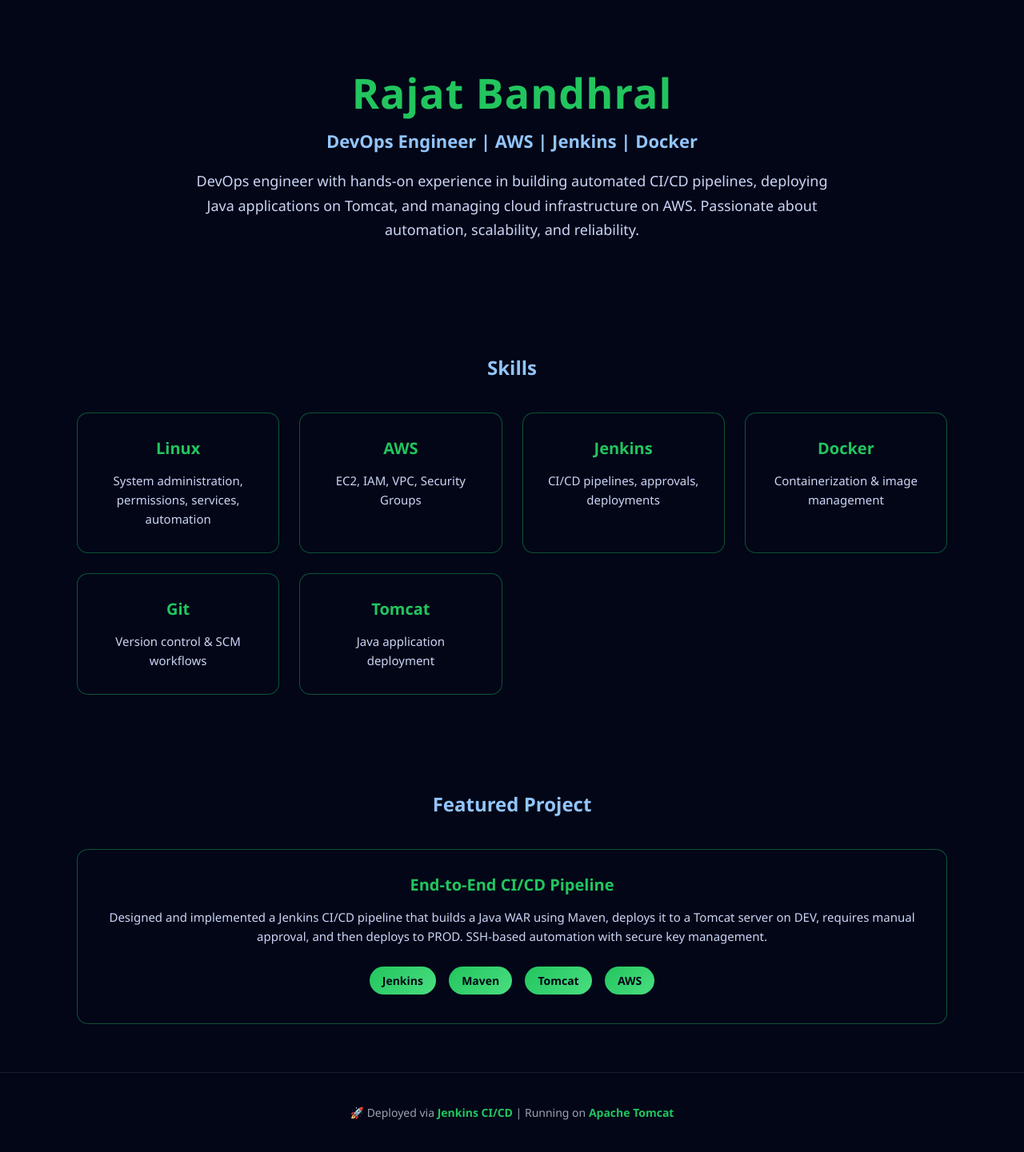
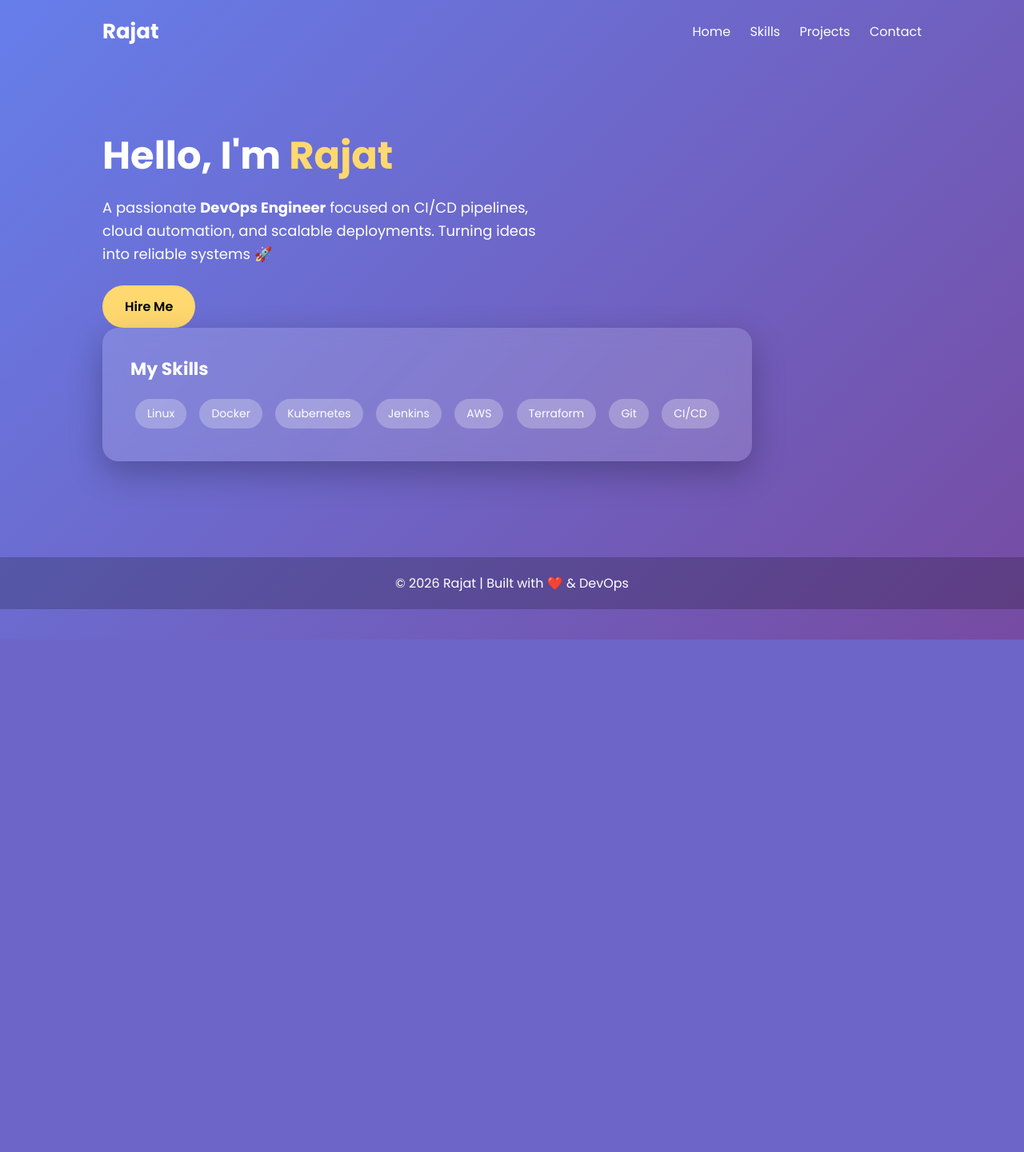
Before and after one commit to Rajat972/Terraformtest, a web app: page / in a window 1280 px wide. Shown: the whole page at 80% size. After the commit the page ends 800 px from the top, so only its background shows below. Run offline with its HTML, style and script files only (its server is not run), Linux system fonts and the light colour scheme; data that the repository does not hold is empty.

Commit message:
Update index.html
making a html page with attractive ness

```diff
--- a/src/main/webapp/index.html
+++ b/src/main/webapp/index.html
@@ -2,158 +2,197 @@
 <html lang="en">
 <head>
     <meta charset="UTF-8">
-    <title>Rajat Bandhral | DevOps Engineer</title>
+    <title>Rajat | DevOps Engineer</title>
+    <meta name="viewport" content="width=device-width, initial-scale=1.0">
+
+    <!-- Google Font -->
+    <link href="https://fonts.googleapis.com/css2?family=Poppins:wght@300;400;600;700&display=swap" rel="stylesheet">
 
     <style>
         * {
             margin: 0;
             padding: 0;
             box-sizing: border-box;
-            font-family: "Segoe UI", Tahoma, Geneva, Verdana, sans-serif;
+            font-family: 'Poppins', sans-serif;
         }
 
         body {
-            background: radial-gradient(circle at top, #020617, #020617);
-            color: #e5e7eb;
+            min-height: 100vh;
+            background: linear-gradient(135deg, #667eea, #764ba2);
+            color: #fff;
         }
 
         header {
-            padding: 80px 20px;
-            text-align: center;
+            padding: 20px 10%;
+            display: flex;
+            justify-content: space-between;
+            align-items: center;
         }
 
         header h1 {
-            font-size: 52px;
-            color: #22c55e;
-            letter-spacing: 1px;
+            font-size: 26px;
+            font-weight: 700;
         }
 
-        header h2 {
-            margin-top: 10px;
-            font-size: 22px;
-            color: #93c5fd;
+        nav a {
+            color: #fff;
+            text-decoration: none;
+            margin-left: 20px;
+            font-weight: 500;
         }
 
-        header p {
-            margin-top: 20px;
-            font-size: 18px;
-            max-width: 800px;
-            margin-left: auto;
-            margin-right: auto;
-            line-height: 1.7;
-            color: #cbd5f5;
+        nav a:hover {
+            text-decoration: underline;
         }
 
-        section {
-            width: 85%;
-            margin: auto;
-            padding: 60px 0;
+        .hero {
+            padding: 80px 10%;
+            display: flex;
+            align-items: center;
+            justify-content: space-between;
+            flex-wrap: wrap;
         }
 
-        .grid {
-            display: grid;
-            grid-template-columns: repeat(auto-fit, minmax(220px, 1fr));
-            gap: 25px;
+        .hero-text {
+            max-width: 550px;
+            animation: slideIn 1.2s ease;
         }
 
-        .card {
-            background: #020617;
-            border-radius: 14px;
-            padding: 30px;
-            text-align: center;
-            border: 1px solid rgba(34, 197, 94, 0.4);
-            transition: transform 0.3s ease, box-shadow 0.3s ease;
+        .hero-text h2 {
+            font-size: 48px;
+            margin-bottom: 15px;
         }
 
-        .card:hover {
-            transform: translateY(-8px);
-            box-shadow: 0 10px 30px rgba(34, 197, 94, 0.25);
+        .hero-text span {
+            color: #ffd86f;
         }
 
-        .card h3 {
-            color: #22c55e;
-            margin-bottom: 15px;
-            font-size: 20px;
+        .hero-text p {
+            font-size: 18px;
+            line-height: 1.6;
+            margin-bottom: 25px;
         }
 
-        .card p {
-            font-size: 15px;
-            color: #cbd5f5;
-            line-height: 1.6;
+        .btn {
+            display: inline-block;
+            padding: 14px 28px;
+            background: #ffd86f;
+            color: #000;
+            font-weight: 600;
+            border-radius: 30px;
+            text-decoration: none;
+            transition: 0.3s;
         }
 
-        .badge {
+        .btn:hover {
+            background: #fff;
+            transform: scale(1.05);
+        }
+
+        .hero-card {
+            background: rgba(255, 255, 255, 0.15);
+            backdrop-filter: blur(12px);
+            padding: 35px;
+            border-radius: 20px;
+            box-shadow: 0 15px 40px rgba(0,0,0,0.25);
+            animation: fadeIn 1.5s ease;
+        }
+
+        .hero-card h3 {
+            margin-bottom: 15px;
+            font-size: 22px;
+        }
+
+        .skills span {
             display: inline-block;
+            background: rgba(255,255,255,0.25);
+            padding: 8px 15px;
+            border-radius: 20px;
             margin: 6px;
-            padding: 8px 16px;
-            border-radius: 20px;
-            background: linear-gradient(135deg, #22c55e, #4ade80);
-            color: #020617;
-            font-weight: bold;
             font-size: 14px;
         }
 
         footer {
             text-align: center;
-            padding: 40px 20px;
-            font-size: 14px;
-            color: #9ca3af;
-            border-top: 1px solid rgba(255,255,255,0.1);
+            padding: 20px;
+            margin-top: 40px;
+            background: rgba(0,0,0,0.2);
         }
 
-        footer span {
-            color: #22c55e;
-            font-weight: bold;
+        @keyframes slideIn {
+            from {
+                opacity: 0;
+                transform: translateX(-50px);
+            }
+            to {
+                opacity: 1;
+                transform: translateX(0);
+            }
+        }
+
+        @keyframes fadeIn {
+            from {
+                opacity: 0;
+                transform: translateY(30px);
+            }
+            to {
+                opacity: 1;
+                transform: translateY(0);
+            }
+        }
+
+        @media(max-width: 900px) {
+            .hero {
+                flex-direction: column;
+                text-align: center;
+            }
+
+            .hero-card {
+                margin-top: 40px;
+            }
         }
     </style>
 </head>
-
 <body>
 
 <header>
-    <h1>Rajat Bandhral</h1>
-    <h2>DevOps Engineer | AWS | Jenkins | Docker</h2>
-    <p>
-        DevOps engineer with hands-on experience in building automated CI/CD pipelines,
-        deploying Java applications on Tomcat, and managing cloud infrastructure on AWS.
-        Passionate about automation, scalability, and reliability.
-    </p>
+    <h1>Rajat</h1>
+    <nav>
+        <a href="#">Home</a>
+        <a href="#">Skills</a>
+        <a href="#">Projects</a>
+        <a href="#">Contact</a>
+    </nav>
 </header>
 
-<section>
-    <h2 style="text-align:center; color:#93c5fd; margin-bottom:40px;">Skills</h2>
+<section class="hero">
+    <div class="hero-text">
+        <h2>Hello, I'm <span>Rajat</span></h2>
+        <p>
+            A passionate <b>DevOps Engineer</b> focused on CI/CD pipelines,
+            cloud automation, and scalable deployments.
+            Turning ideas into reliable systems 🚀
+        </p>
+        <a href="#" class="btn">Hire Me</a>
+    </div>
 
-    <div class="grid">
-        <div class="card"><h3>Linux</h3><p>System administration, permissions, services, automation</p></div>
-        <div class="card"><h3>AWS</h3><p>EC2, IAM, VPC, Security Groups</p></div>
-        <div class="card"><h3>Jenkins</h3><p>CI/CD pipelines, approvals, deployments</p></div>
-        <div class="card"><h3>Docker</h3><p>Containerization & image management</p></div>
-        <div class="card"><h3>Git</h3><p>Version control & SCM workflows</p></div>
-        <div class="card"><h3>Tomcat</h3><p>Java application deployment</p></div>
-    </div>
-</section>
-
-<section>
-    <h2 style="text-align:center; color:#93c5fd; margin-bottom:40px;">Featured Project</h2>
-
-    <div class="card">
-        <h3>End-to-End CI/CD Pipeline</h3>
-        <p>
-            Designed and implemented a Jenkins CI/CD pipeline that builds a Java WAR
-            using Maven, deploys it to a Tomcat server on DEV, requires manual approval,
-            and then deploys to PROD. SSH-based automation with secure key management.
-        </p>
-        <div style="margin-top:20px;">
-            <span class="badge">Jenkins</span>
-            <span class="badge">Maven</span>
-            <span class="badge">Tomcat</span>
-            <span class="badge">AWS</span>
+    <div class="hero-card">
+        <h3>My Skills</h3>
+        <div class="skills">
+            <span>Linux</span>
+            <span>Docker</span>
+            <span>Kubernetes</span>
+            <span>Jenkins</span>
+            <span>AWS</span>
+            <span>Terraform</span>
+            <span>Git</span>
+            <span>CI/CD</span>
         </div>
     </div>
 </section>
 
 <footer>
-    🚀 Deployed via <span>Jenkins CI/CD</span> | Running on <span>Apache Tomcat</span>
+    © 2026 Rajat | Built with ❤️ & DevOps
 </footer>
 
 </body>
```
